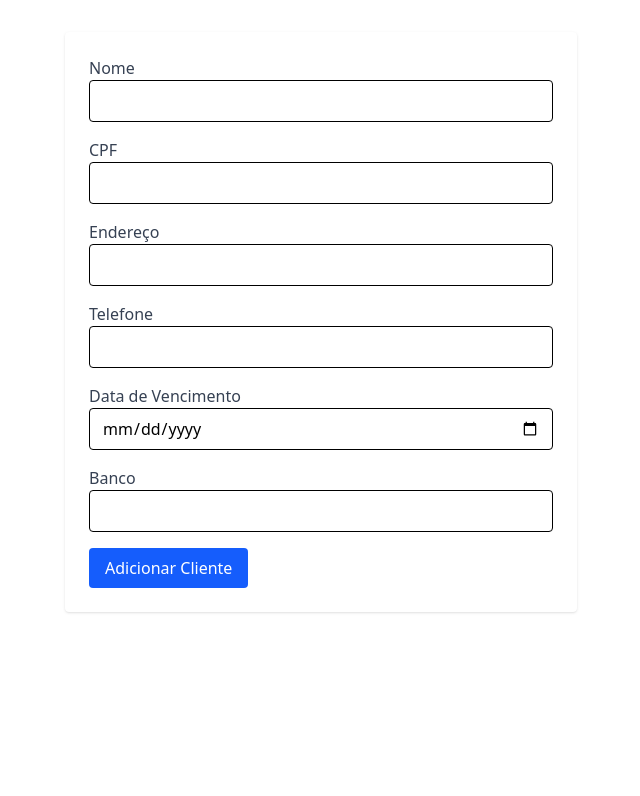
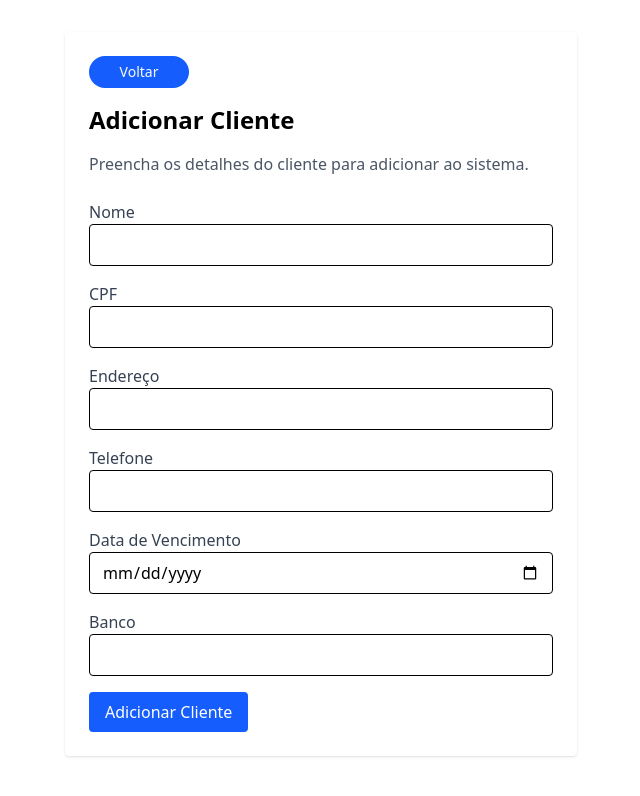
Before and after one commit to gustavocaixetarosa/cobranca-front, an Angular app: page /clientes/adicionar in a window 1280 px wide. Shown: the top 796 px of the page, without its empty margins (319-959 px from the left). Built offline with nearby package versions, Linux system fonts and the light colour scheme.

Commit message:
feat: formulario de cliente finalizado

```diff
--- a/src/app/components/adicionar-cliente/adicionar-cliente.component.html
+++ b/src/app/components/adicionar-cliente/adicionar-cliente.component.html
@@ -1,4 +1,14 @@
 <div class="max-w-lg mx-auto mt-8 bg-white p-6 rounded shadow">
+  <button [routerLink]="['/']" class="cursor-pointer mb-4 w-25 h-8 rounded-4xl text-sm bg-blue-600 text-gray-600 hover:bg-blue-700">
+    <a class="text-gray-50">
+      Voltar
+    </a>
+  </button>
+  <div>
+    <h2 class="text-2xl font-bold mb-4">Adicionar Cliente</h2>
+    <p class="text-gray-600 mb-6">Preencha os detalhes do cliente para adicionar ao sistema.</p>
+  </div>
+
   <form [formGroup]="clienteForm" (ngSubmit)="onSubmit()">
     <div class="mb-4">
       <label for="nome" class="block text-gray-700">Nome</label>
@@ -76,7 +86,7 @@
         class="w-full border rounded px-3 py-2"
        >
     </div>
-    <button type="submit" [disabled]="clienteForm.invalid" class="bg-blue-600 text-white px-4 py-2 rounded hover:bg-blue-700">
+    <button type="submit" [disabled]="clienteForm.invalid" class="cursor-pointer bg-blue-600 text-white px-4 py-2 rounded hover:bg-blue-700">
       Adicionar Cliente
     </button>
   </form>
--- a/src/app/components/adicionar-cliente/adicionar-cliente.component.ts
+++ b/src/app/components/adicionar-cliente/adicionar-cliente.component.ts
@@ -2,11 +2,12 @@ import { Component } from '@angular/core';
 import { FormBuilder, FormGroup, Validators, ReactiveFormsModule } from '@angular/forms';
 import { CommonModule } from '@angular/common';
 import { ClientesService } from '../../services/clientes.service';
+import { RouterLink } from '@angular/router';
 
 @Component({
   selector: 'adicionar-cliente',
   standalone: true,
-  imports: [CommonModule, ReactiveFormsModule],
+  imports: [CommonModule, ReactiveFormsModule, RouterLink],
   templateUrl: './adicionar-cliente.component.html',
   styleUrl: './adicionar-cliente.component.css'
 })
```
